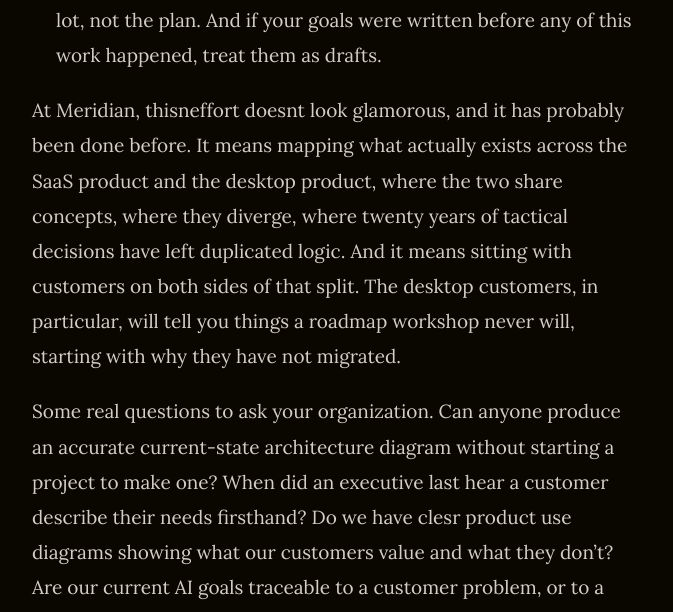
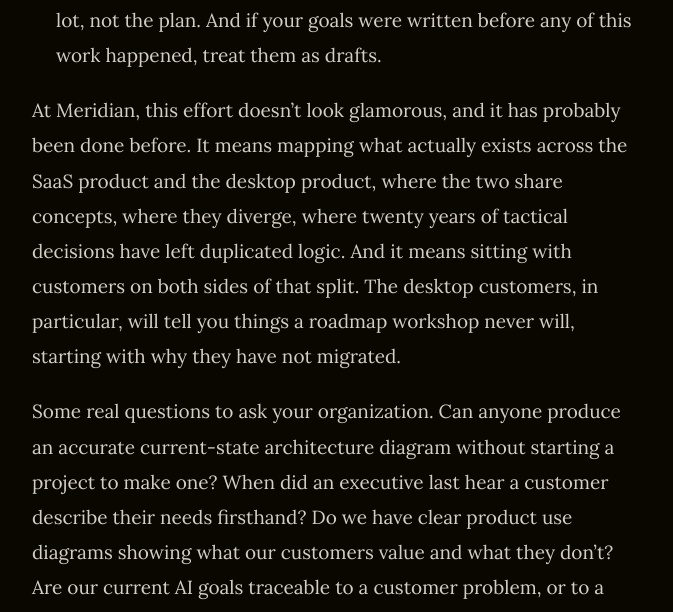
Before and after one commit to RobBrown/robisit, a Jekyll site: the page built from _articles/ai-framework.md, in a window 1280 px wide and 900 px high, scrolled down 4586 px. Shown: the part 162-774 px from the top of the window, without its empty margins (302-975 px from the left). Built offline with Jekyll 4.4.1, drawn with Linux system fonts in a browser that asks for light colours; some of the changed text lies outside the part shown.

Commit message:
Fix typos in AI transformation article

```diff
--- a/_articles/ai-framework.md
+++ b/_articles/ai-framework.md
@@ -35,7 +35,7 @@
 
 What follows is a framework for working that problem, aimed at leaders of established software companies with real customers, real revenue, and real legacy.
 
-The framework I describe isn't a polished giide. Instead, it's an overview based on my expeience leading large scale transformations at AWS, and transforming engineering organizations outside of AWS.
+The framework I describe isn't a polished guide. Instead, it's an overview based on my experience leading large scale transformations at AWS, and transforming engineering organizations outside of AWS.
 
 ---
 
@@ -83,9 +83,9 @@
 
 3. A set of transformation goals where each one traces to a customer problem someone actually voiced, with the customer's framing preserved. If a goal cannot be traced that way, it goes in a parking lot, not the plan. And if your goals were written before any of this work happened, treat them as drafts.
 
-At Meridian, thisneffort doesnt look glamorous, and it has probably been done before. It means mapping what actually exists across the SaaS product and the desktop product, where the two share concepts, where they diverge, where twenty years of tactical decisions have left duplicated logic. And it means sitting with customers on both sides of that split. The desktop customers, in particular, will tell you things a roadmap workshop never will, starting with why they have not migrated.
+At Meridian, this effort doesn't look glamorous, and it has probably been done before. It means mapping what actually exists across the SaaS product and the desktop product, where the two share concepts, where they diverge, where twenty years of tactical decisions have left duplicated logic. And it means sitting with customers on both sides of that split. The desktop customers, in particular, will tell you things a roadmap workshop never will, starting with why they have not migrated.
 
-Some real questions to ask your organization. Can anyone produce an accurate current-state architecture diagram without starting a project to make one? When did an executive last hear a customer describe their needs firsthand? Do we have clesr product use diagrams showing what our customers value and what they don't? Are our current AI goals traceable to a customer problem, or to a capability we found exciting?
+Some real questions to ask your organization. Can anyone produce an accurate current-state architecture diagram without starting a project to make one? When did an executive last hear a customer describe their needs firsthand? Do we have clear product use diagrams showing what our customers value and what they don't? Are our current AI goals traceable to a customer problem, or to a capability we found exciting?
 
 ## Perspective 2: Leadership
 
```
